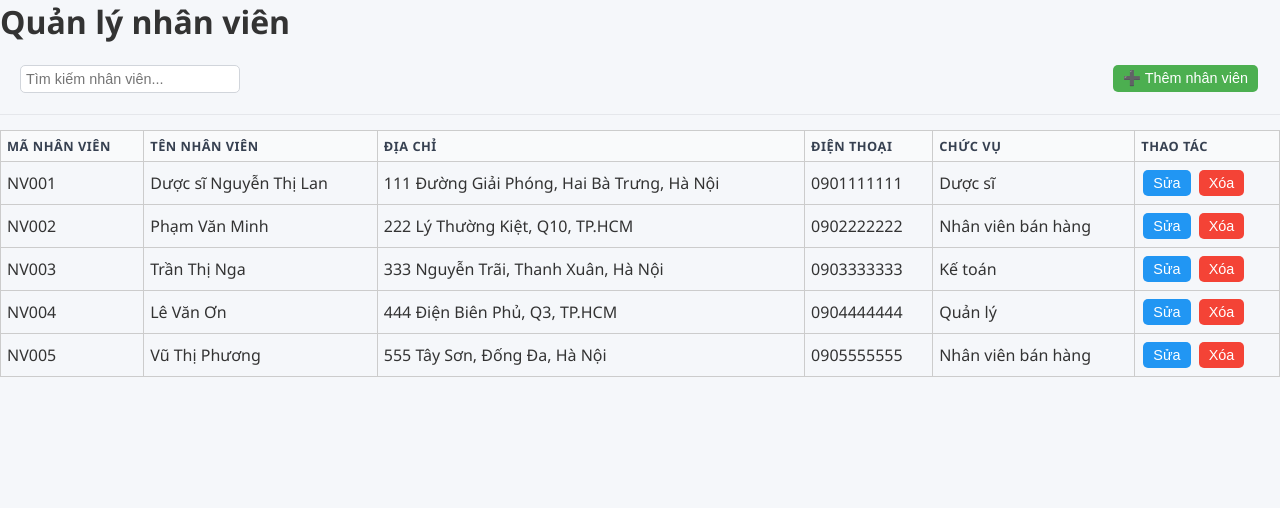
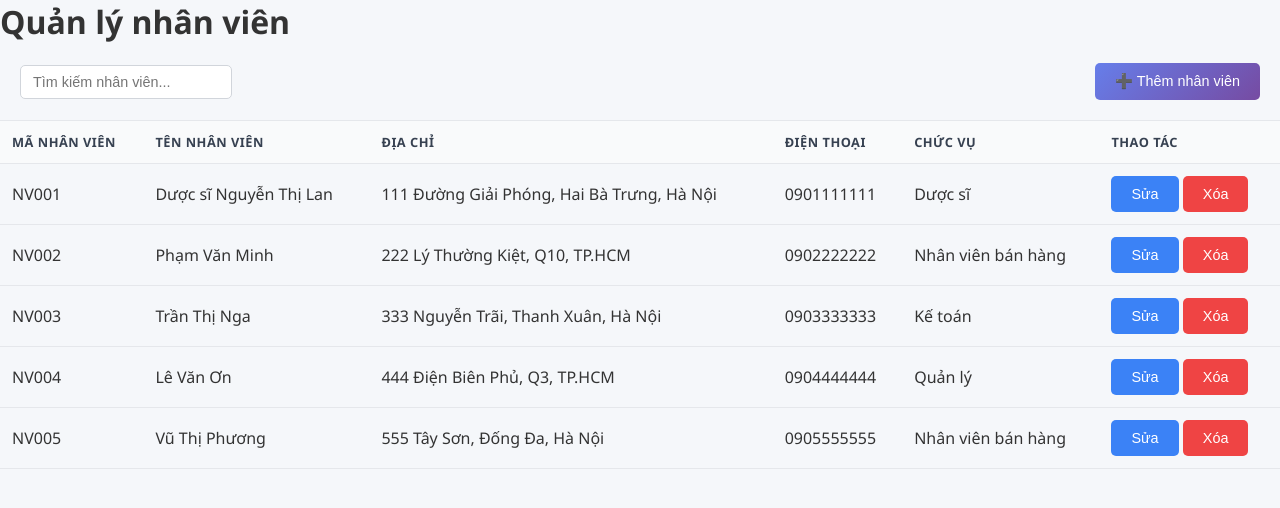
Before and after one commit to hoangyen-0612/BTL-chuy-n-, a PHP site: page /nhan-vien.php in a window 1280 px wide. Shown: the top 508 px of the page. Run offline with PHP 8.4, Linux system fonts and the light colour scheme; data comes from the database, SQL or seed files in the repository.

Commit message:
Update nhan-vien.php

```diff
--- a/nhan-vien.php
+++ b/nhan-vien.php
@@ -50,19 +50,6 @@ $list = $conn->query("SELECT * FROM nhanvien ORDER BY ma_nhan_vien ASC");
 <meta name="viewport" content="width=device-width, initial-scale=1.0">
 <title>Quản lý nhân viên</title>
 <link rel="stylesheet" href="css.css">
-<style>
-.modal{display:none;position:fixed;top:50%;left:50%;transform:translate(-50%,-50%);
-background:#fff;padding:20px;width:420px;z-index:1000;box-shadow:0 4px 10px rgba(0,0,0,.3);}
-.modal-header{display:flex;justify-content:space-between;align-items:center;margin-bottom:10px;}
-.close-btn{background:none;border:none;font-size:20px;cursor:pointer;}
-.btn{padding:5px 10px;cursor:pointer;margin:2px;}
-.btn-primary{background:#4CAF50;color:#fff;border:none;}
-.btn-danger{background:#f44336;color:#fff;border:none;}
-.btn-info{background:#2196F3;color:#fff;border:none;}
-.search-input{padding:5px;width:220px;}
-table{width:100%;border-collapse:collapse;margin-top:15px;}
-th,td{border:1px solid #ccc;padding:6px;text-align:left;}
-</style>
 <script src="https://code.jquery.com/jquery-3.6.0.min.js"></script>
 </head>
 <body>
```
